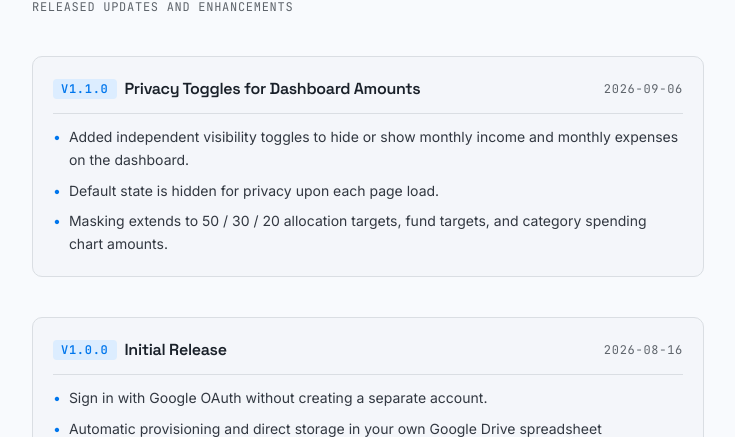
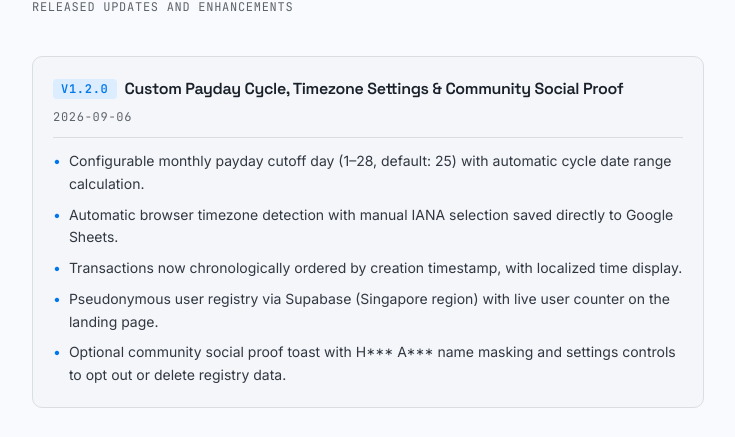
Before and after one commit to kingsusuputih/personal-finance-tracker, a React (Vite) app: page /changelog in a window 1280 px wide. Shown: the part 192-629 px from the top of the page, without its empty margins (272-1007 px from the left). Built offline with nearby package versions, Linux system fonts and the light colour scheme; no server answers.

Commit message:
feat: update version to 1.2.0 and enhance changelog with new features and improvements

```diff
--- a/package.json
+++ b/package.json
@@ -1,7 +1,7 @@
 {
   "name": "finance-tracker",
   "private": true,
-  "version": "1.0.0",
+  "version": "1.2.0",
   "type": "module",
   "scripts": {
     "dev": "vite",
--- a/src/constants/changelog.js
+++ b/src/constants/changelog.js
@@ -1,4 +1,28 @@
 export const changelogEntries = [
+  {
+    version: "v1.2.0",
+    date: "2026-09-06",
+    en: {
+      title: "Custom Payday Cycle, Timezone Settings & Community Social Proof",
+      items: [
+        "Configurable monthly payday cutoff day (1–28, default: 25) with automatic cycle date range calculation.",
+        "Automatic browser timezone detection with manual IANA selection saved directly to Google Sheets.",
+        "Transactions now chronologically ordered by creation timestamp, with localized time display.",
+        "Pseudonymous user registry via Supabase (Singapore region) with live user counter on the landing page.",
+        "Optional community social proof toast with H*** A*** name masking and settings controls to opt out or delete registry data.",
+      ],
+    },
+    id: {
+      title: "Siklus Gajian Kustom, Pengaturan Zona Waktu & Bukti Sosial Komunitas",
+      items: [
+        "Tanggal batas gajian bulanan yang dapat diatur (1–28, bawaan: 25) beserta perhitungan rentang tanggal siklus otomatis.",
+        "Deteksi zona waktu browser otomatis dengan opsi pemilihan IANA manual yang tersimpan di Google Sheets.",
+        "Pengurutan transaksi kini berurutan berdasarkan waktu pembuatan (created_at), disertai tampilan jam lokal.",
+        "Registry pengguna pseudonim melalui Supabase (wilayah Singapura) dengan penghitung pengguna langsung di landing page.",
+        "Notifikasi bukti sosial komunitas opsional dengan penyamaran nama H*** A*** serta kendali di Pengaturan untuk keluar atau menghapus data pendaftaran.",
+      ],
+    },
+  },
   {
     version: "v1.1.0",
     date: "2026-09-06",
--- a/src/i18n/translations.js
+++ b/src/i18n/translations.js
@@ -7,7 +7,7 @@ export const translations = {
     "login.badgeMemory": "token in browser storage",
     "login.note":
       "Sign in to provision your spreadsheet and start tracking income and expenses.",
-    "login.footer": "Finance Tracker · 50/30/20 · v1.1",
+    "login.footer": "Finance Tracker · 50/30/20 · v1.2",
     "legal.privacy": "Privacy Policy",
     "legal.terms": "Terms of Service",
     "legal.changelog": "Changelog",
@@ -158,7 +158,7 @@ export const translations = {
     "login.badgeMemory": "token di browser lokal",
     "login.note":
       "Masuk untuk membuat spreadsheet dan mulai mencatat pemasukan serta pengeluaran.",
-    "login.footer": "Finance Tracker · 50/30/20 · v1.1",
+    "login.footer": "Finance Tracker · 50/30/20 · v1.2",
     "legal.privacy": "Kebijakan Privasi",
     "legal.terms": "Ketentuan Layanan",
     "legal.changelog": "Catatan Rilis",
```
Also changed, not shown: 2 other files (tests, documents, lock files or other folders).
